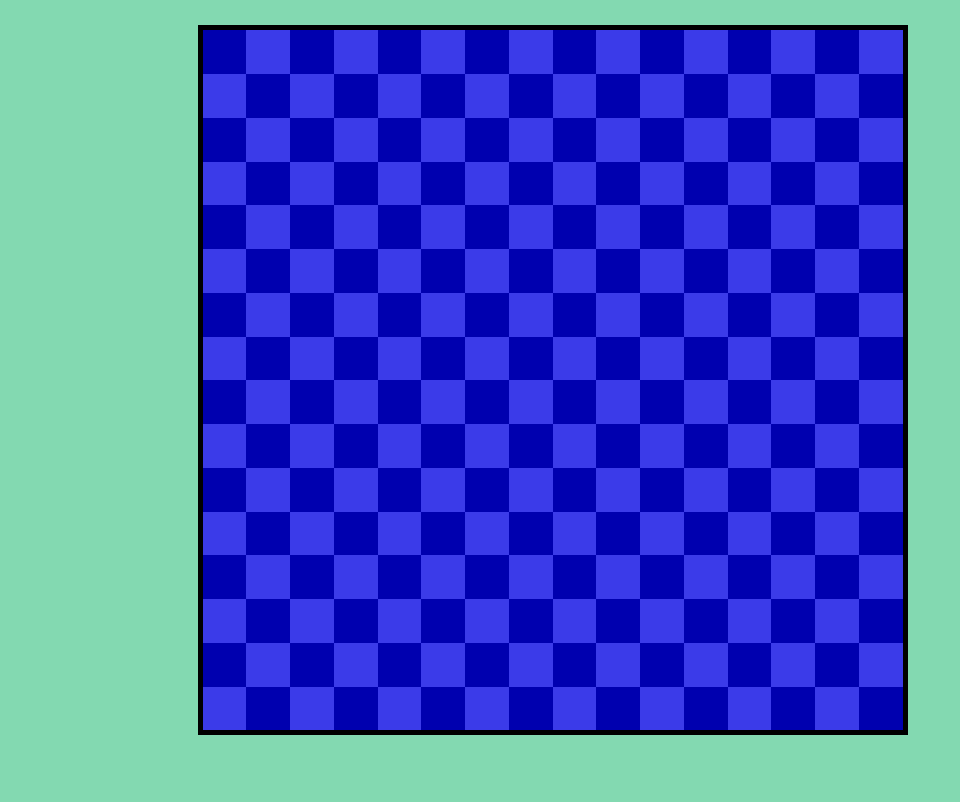
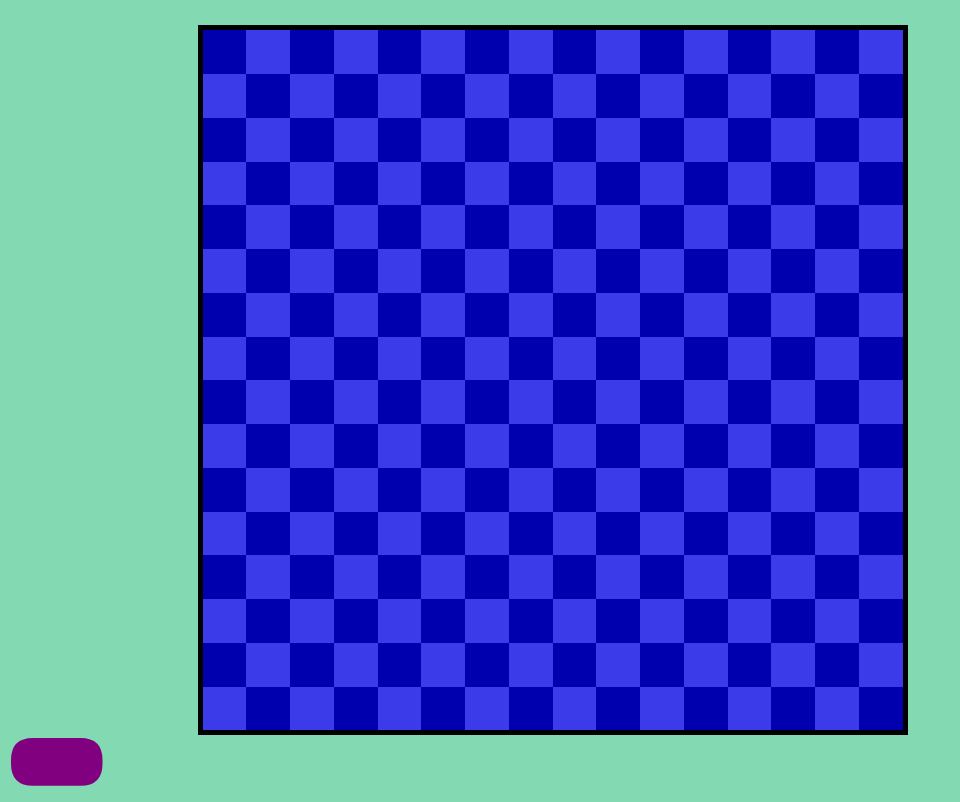
Before and after one commit to LaNuggets/Challenge-JS-Projet-final, a plain HTML site: page index.html in a window 1280 px wide. Shown: the whole page, without its empty margins (0-960 px from the left). Drawn offline with Linux system fonts and the light colour scheme.

Commit message:
testCanvas

```diff
--- a/index.html
+++ b/index.html
@@ -10,5 +10,9 @@
     <div class="board">
     <script src="./script.js"></script>
     </div>
+    <canvas id="canvas6" width="100" height="55"></canvas>
+    <script type="text/javascript" class="Snake">
+        roundRect(5, 5, 87.5, 43.75, 20);
+        </script>
 </body>
 </html>
--- a/script.js
+++ b/script.js
@@ -13,3 +13,26 @@ for (let row = 0; row < 16; row++) {
         board.appendChild(square);
     }
 }
+
+function roundRect(x, y, w, h, radius)
+{
+  var canvas = document.getElementById("canvas6");
+  var context = canvas.getContext("2d");
+  var r = x + w;
+  var b = y + h;
+  context.beginPath();
+  context.strokeStyle="purple";
+  context.lineWidth="4";
+  context.moveTo(x+radius, y);
+  context.lineTo(r-radius, y);
+  context.quadraticCurveTo(r, y, r, y+radius);
+  context.lineTo(r, y+h-radius);
+  context.quadraticCurveTo(r, b, r-radius, b);
+  context.lineTo(x+radius, b);
+  context.quadraticCurveTo(x, b, x, b-radius);
+  context.lineTo(x, y+radius);
+  context.quadraticCurveTo(x, y, x+radius, y);
+  context.stroke();
+  context.fillStyle = "purple";
+  context.fill();
+}
--- a/style.css
+++ b/style.css
@@ -11,7 +11,7 @@ body {
   }
 
 .square {
-  z-index: -1;
+    z-index: -2;
     width: 43.75px;
     height: 43.75px;
     position: relative;
```
